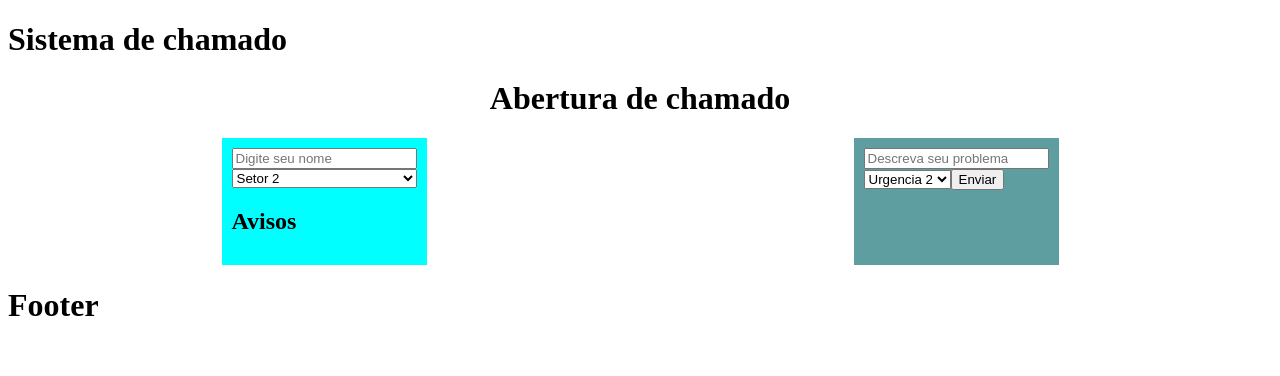
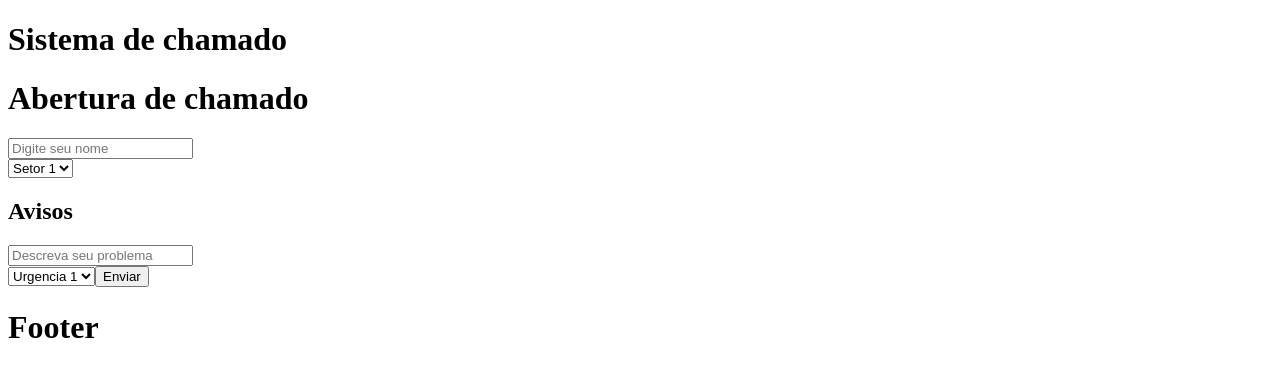
Before and after one commit to gustavo-henrique-pereira-lima/front-chamado, an Angular app: page /abrir-chamado in a window 1280 px wide. Shown: the top 376 px of the page. Built offline with nearby package versions, Linux system fonts and the light colour scheme.

Commit message:
mudança do layout

```diff
--- a/src/app/components/pages/abrir-chamado/abrir-chamado.component.css
+++ b/src/app/components/pages/abrir-chamado/abrir-chamado.component.css
@@ -1,22 +1,6 @@
-h1{
-    display: flex;
-    justify-content: center;
-}
-.box-chamado{
-    display: flex;
-    justify-content: space-around;
-}
 
-.caixa-esquerda{
-    padding: 10px;
-    display: flex;
-    flex-direction: column;
-    background-color: aqua;
-}
 
-.caixa-direita{
-    padding: 10px;
-    display: flex;
-    flex-direction: column;
-    background-color: cadetblue;
-}
+
+
+
+/****************************************************************/
--- a/src/app/components/pages/abrir-chamado/abrir-chamado.component.html
+++ b/src/app/components/pages/abrir-chamado/abrir-chamado.component.html
@@ -2,12 +2,16 @@
 <div class="box-chamado">
 
     <div class="caixa-esquerda">
-        <input type="text" placeholder="Digite seu nome" >
+        <div class="input-box">
+            <input type="text" placeholder="Digite seu nome" >
+        </div>
+
         <select name="setor">
-            <option value="setor1">Setor 1</option>
-            <option value="setor2" selected>Setor 2</option>
+            <option value="setor1" selected>Setor 1</option>
+            <option value="setor2">Setor 2</option>
             <option value="setor3">Setor 3</option>
         </select>
+
         <div class="avisos">
             <h2>Avisos</h2>
         </div>
@@ -18,8 +22,8 @@
 
         <div class="caixa-enviar">
             <select name="urgencia">
-                <option value="urgencia1">Urgencia 1</option>
-                <option value="urgencia2" selected>Urgencia 2</option>
+                <option value="urgencia1" selected>Urgencia 1</option>
+                <option value="urgencia2">Urgencia 2</option>
                 <option value="urgencia3">Urgencia 3</option>
             </select>
             <button>Enviar</button>
```
